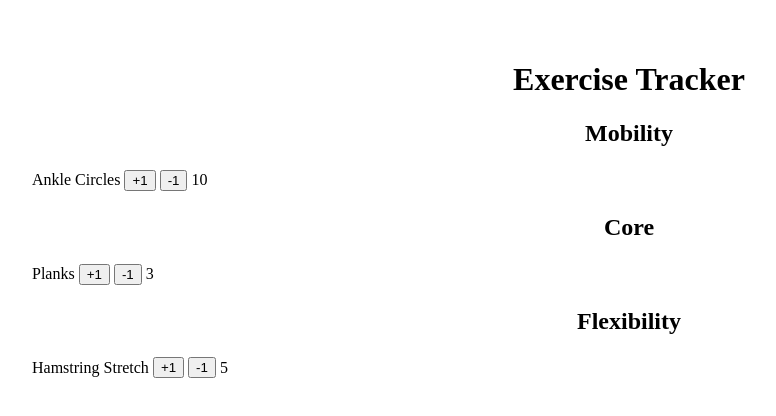
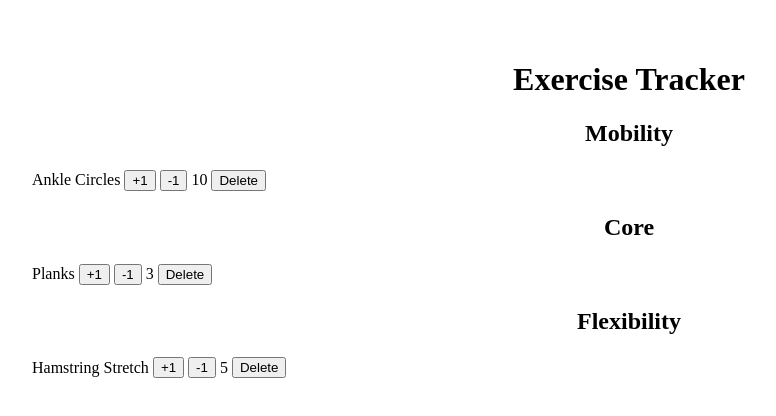
Before and after one commit to polarbearcode/exercise-tracker, a React app in the folder frontend/: page / in a window 1280 px wide. Shown: the top 416 px of the page, without its empty margins (11-787 px from the left). Built offline with nearby package versions, Linux system fonts and the light colour scheme; the HTML template or start-up script is replaced by a standard one.

Commit message:
added a delete button

```diff
--- a/frontend/src/ui/category-component.tsx
+++ b/frontend/src/ui/category-component.tsx
@@ -1,3 +1,7 @@
+// A category component. Includes multiple ExerciseComponents.
+// Put onto the homepage.
+"use client";
+import { useState } from "react";
 import type { Exercise, ExerciseCategory } from "../lib/definitions";
 import ExerciseComponent from "./exercise-component";
 
@@ -6,12 +10,29 @@ export default function ExerciseCategoryComponent({
 }: {
   category: ExerciseCategory;
 }) {
+  // State variable: what exercises to display
+  const [categoryExerciseList, setCategoryExerciseList] = useState<Exercise[]>(
+    category.exercises
+  );
+
+  function handleExerciseDeleteButton(exercise: Exercise) {
+    setCategoryExerciseList((prev) =>
+      prev.filter((ex) => ex.name !== exercise.name)
+    );
+  }
+
   return (
     <>
       <div key={"div-" + category.name}>
         <h2>{category.name}</h2>
-        {category.exercises.map((exercise: Exercise) => {
-          return <ExerciseComponent key={exercise.name} exercise={exercise} />;
+        {categoryExerciseList.map((exercise: Exercise) => {
+          return (
+            <ExerciseComponent
+              key={exercise.name}
+              exercise={exercise}
+              handleDeleteFunction={handleExerciseDeleteButton}
+            />
+          );
         })}
       </div>
     </>
--- a/frontend/src/ui/exercise-component.tsx
+++ b/frontend/src/ui/exercise-component.tsx
@@ -1,11 +1,13 @@
 "use client";
-import { useState } from "react";
+import { useState, type Dispatch, type SetStateAction } from "react";
 import type { Exercise } from "../lib/definitions";
 
 export default function ExerciseComponent({
   exercise,
+  handleDeleteFunction,
 }: {
   exercise: Exercise;
+  handleDeleteFunction: (exercise: Exercise) => void;
 }) {
   const [repCount, setRepCount] = useState<number>(exercise.count);
 
@@ -32,6 +34,11 @@ export default function ExerciseComponent({
               <button onClick={decrementCount}>-1</button>
             </td>
             <td>{repCount}</td>
+            <td>
+              <button onClick={() => handleDeleteFunction(exercise)}>
+                Delete
+              </button>
+            </td>
           </tr>
         </tbody>
       </table>
```
